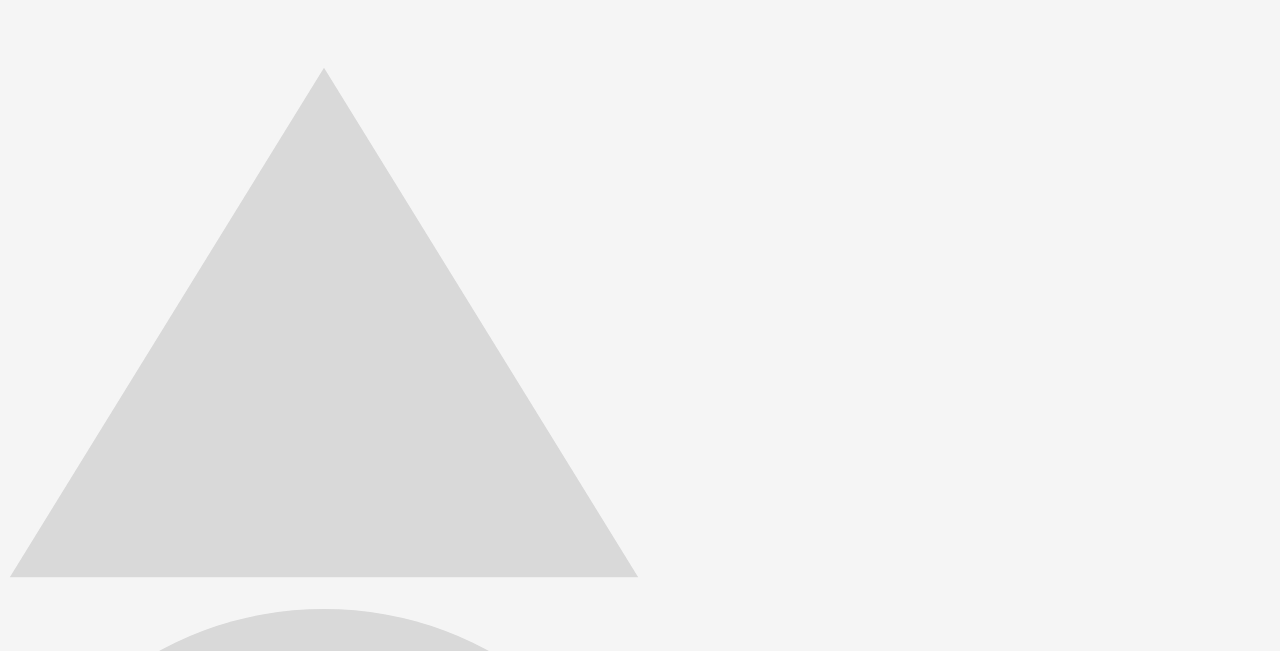
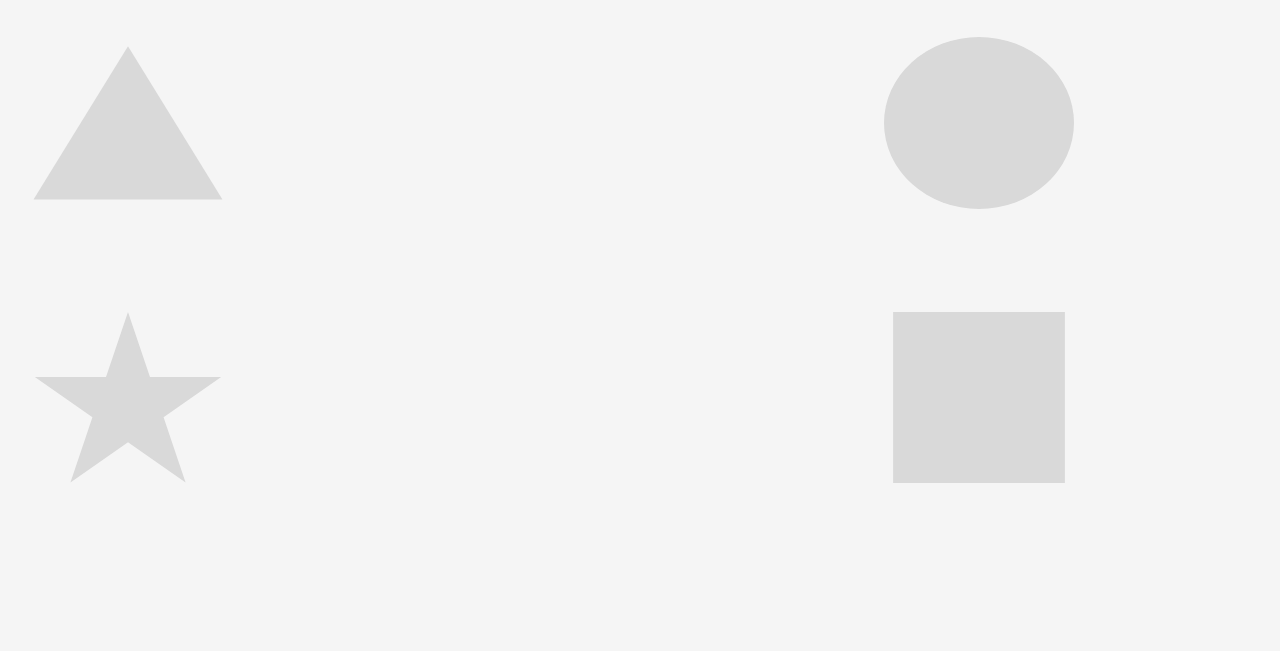
Before and after one commit to Aneka195/Random-Shape-Memorization-Game, a plain HTML site: page index.html in a window 1280 px wide. Shown: the part 80-731 px from the top of the page. Drawn offline with Linux system fonts and the light colour scheme.

Commit message:
img align

```diff
--- a/style.css
+++ b/style.css
@@ -12,17 +12,25 @@ body {
 
   }
   .polyright{
-       text-align: right;
-        width : 50%;
-        height: auto;
+
+        width :15%;
+        height:auto;
 
 
  }
 
  .polyleft{
 
-  text-align:left;
-  width: 50%;
-  height: auto;
+    width: 15%;
+    height: auto;
+    margin-right: 52%;
+    margin-left: 2%;
+
 
 }
+
+img[alt="star"]{
+
+  margin-top: 5%;
+
+}
```
